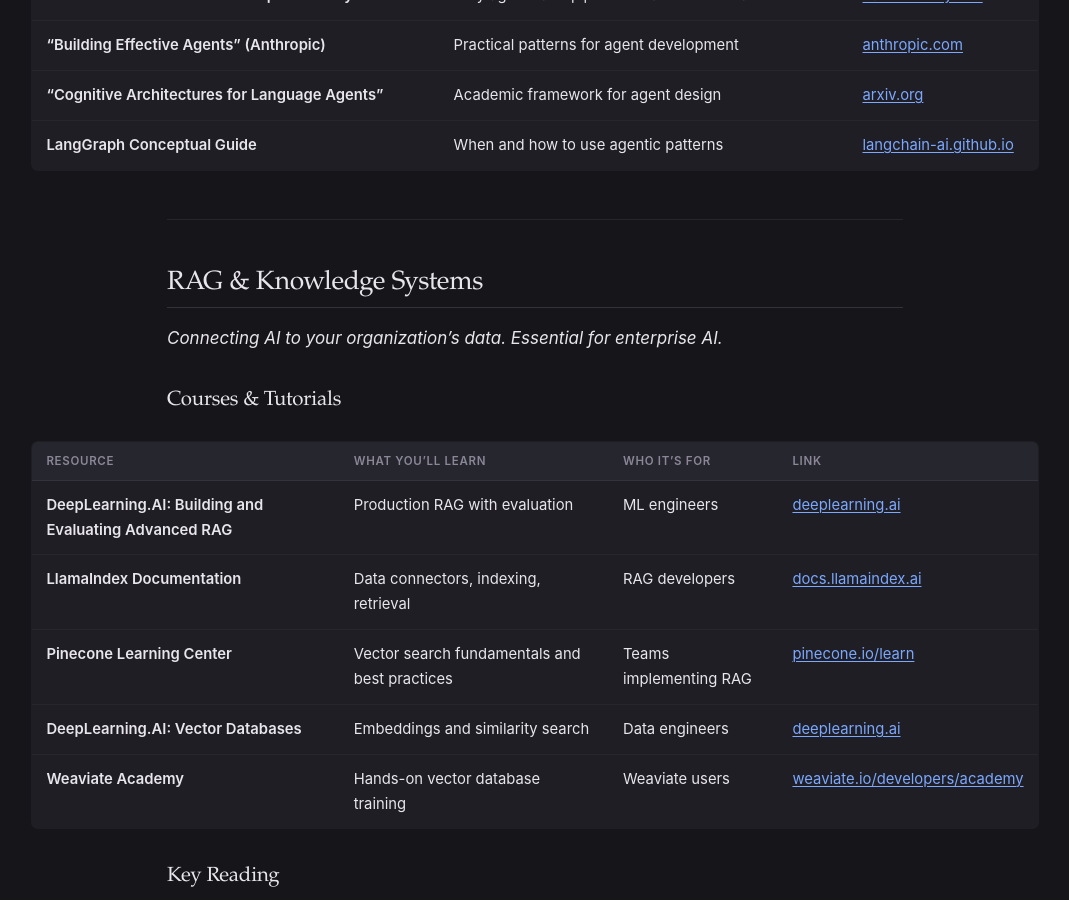
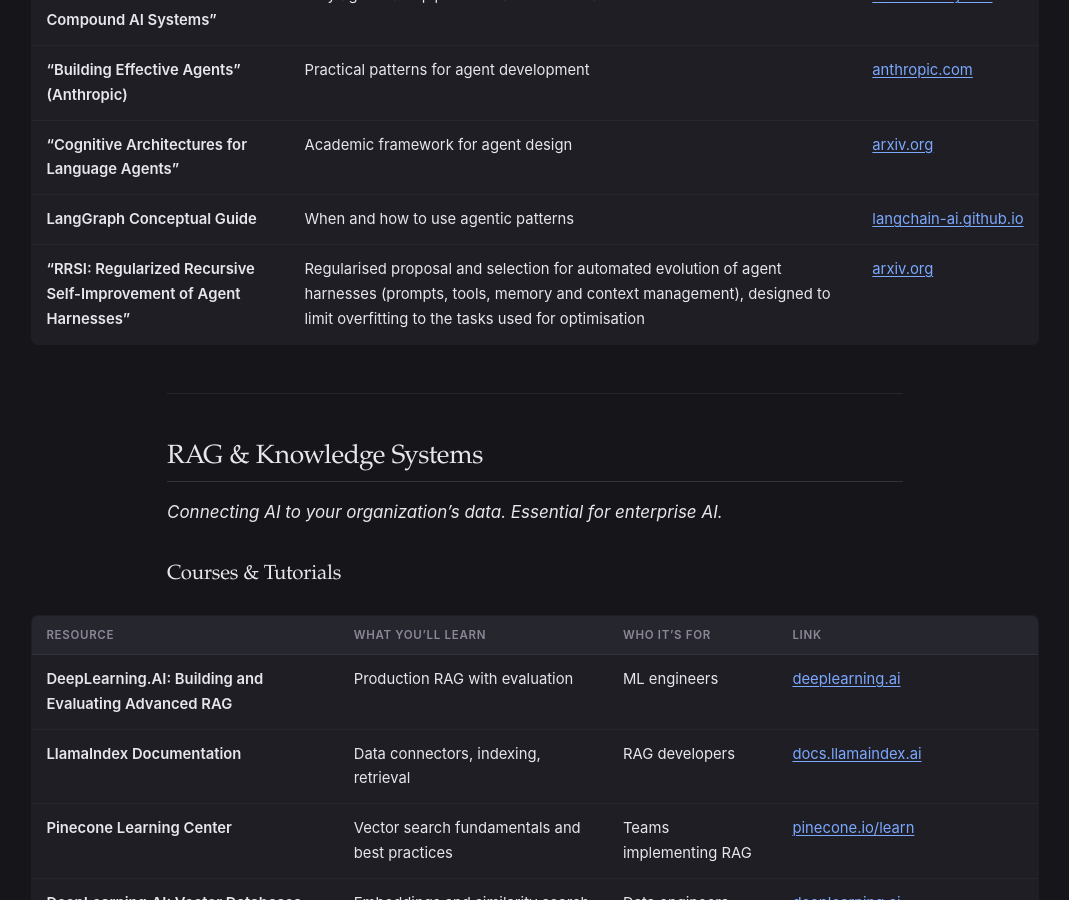
Before and after one commit to natnew/Awesome-Prompt-Engineering, a Jekyll site: the page built from Resources.md, in a window 1280 px wide and 900 px high, scrolled down 3855 px. Shown: the whole window, without its empty margins (105-1174 px from the left). Built offline with Jekyll 4.4.1, drawn with Linux system fonts in a browser that asks for light colours.

Commit message:
docs: add RRSI agent-harness self-improvement paper
Co-Authored-By: Claude Opus 5.5 <noreply@anthropic.com>
Claude-Session: https://claude.ai/code/session_01G7mYwpLpqoigGvKdfZ3qT7

```diff
--- a/Resources.md
+++ b/Resources.md
@@ -104,6 +104,7 @@ A practitioner's guide to learning resources for building, deploying, evaluating
 | **"Building Effective Agents" (Anthropic)** | Practical patterns for agent development | [anthropic.com](https://www.anthropic.com/research/building-effective-agents) |
 | **"Cognitive Architectures for Language Agents"** | Academic framework for agent design | [arxiv.org](https://arxiv.org/abs/2309.02427) |
 | **LangGraph Conceptual Guide** | When and how to use agentic patterns | [langchain-ai.github.io](https://langchain-ai.github.io/langgraph/concepts/) |
+| **"RRSI: Regularized Recursive Self-Improvement of Agent Harnesses"** | Regularised proposal and selection for automated evolution of agent harnesses (prompts, tools, memory and context management), designed to limit overfitting to the tasks used for optimisation | [arxiv.org](https://arxiv.org/abs/2609.24972) |
 
 ---
 
```
